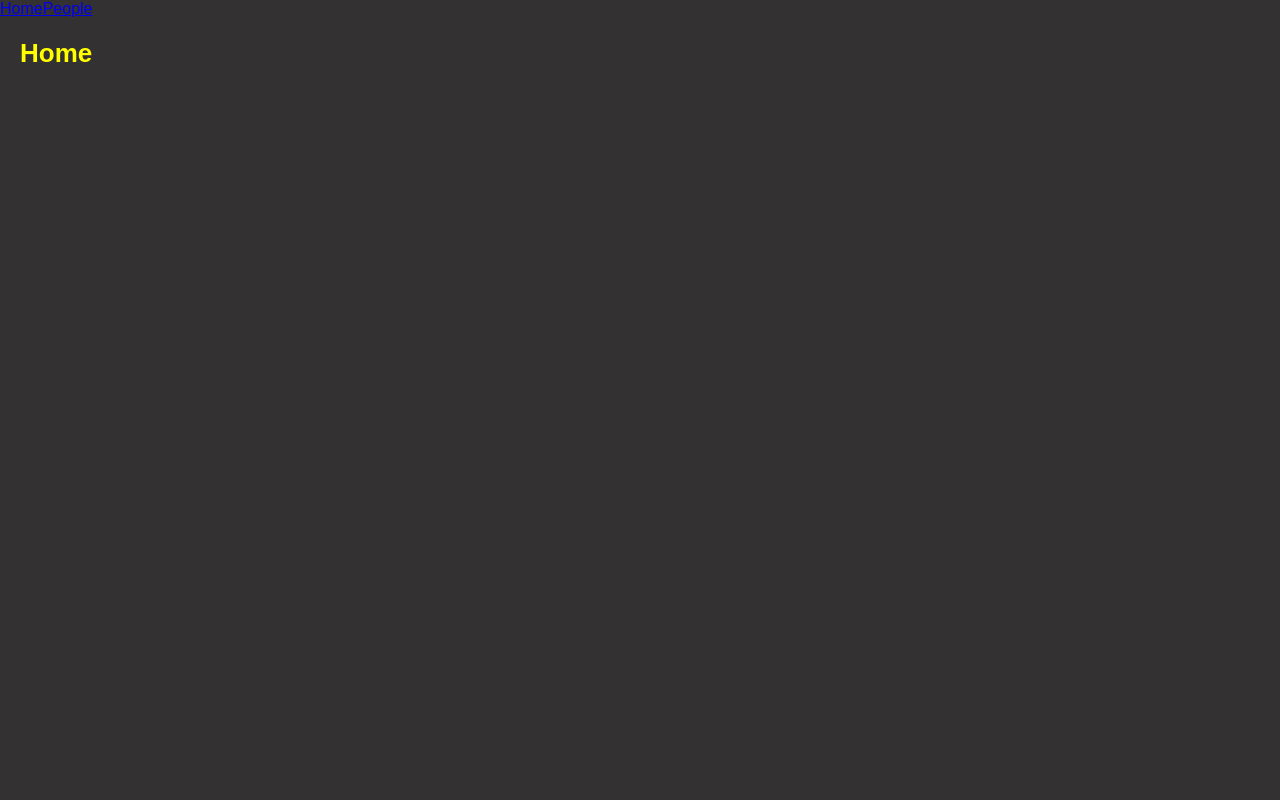
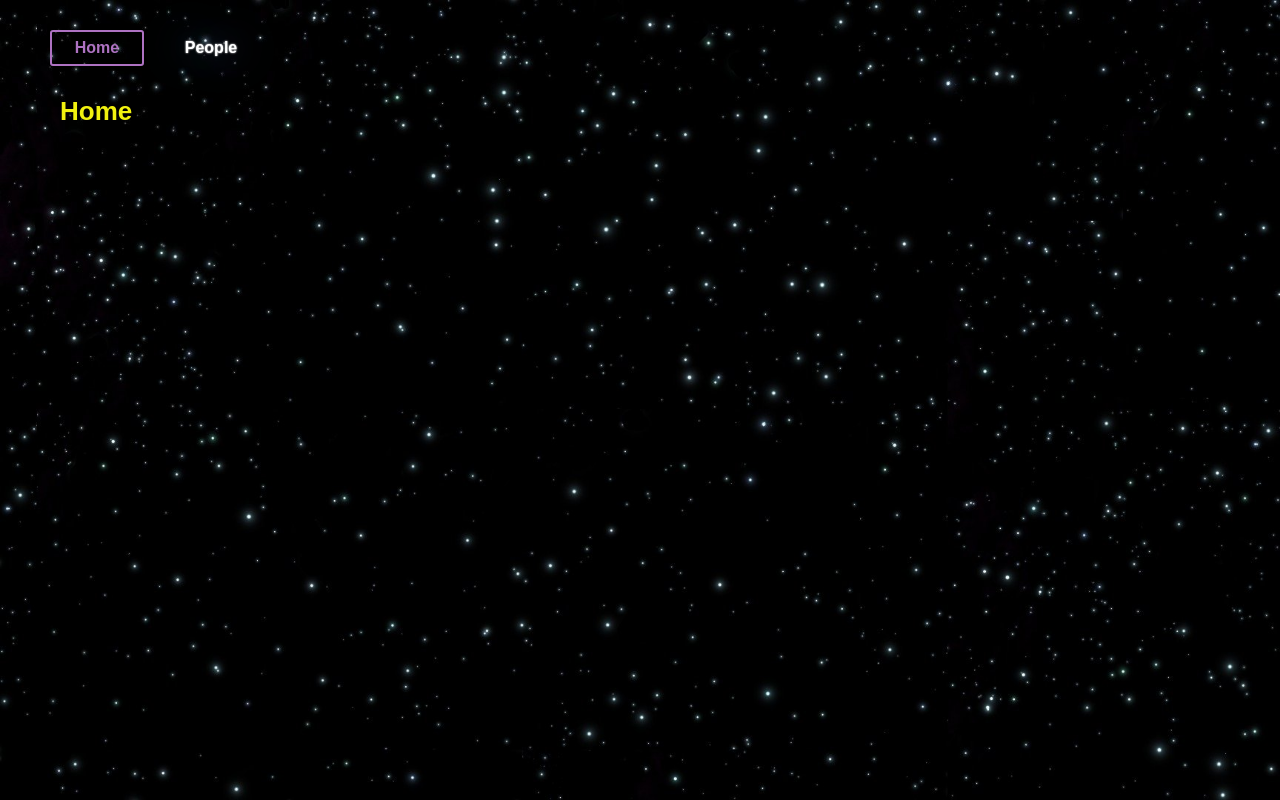
Before and after one commit to Sieserio/starWars, a Vue app: page / in a window 1280 px wide. Built offline with nearby package versions, Linux system fonts and the light colour scheme.

Commit message:
Add not-found Page

```diff
--- a/src/App.vue
+++ b/src/App.vue
@@ -1,13 +1,10 @@
 <script >
-import { createRouter } from 'vue-router'
-import PeoplePage from './containers/PeoplePage/PeoplePage.vue'
-import {getApiResource} from "@/utils/network.js";
 import  '@/components/Navigation/Navigation.vue'
 import Navigation from "@/components/Navigation/Navigation.vue";
-
+import '@/style/App.css'
 export default {
 
-  components : {Navigation, PeoplePage},
+  components : {Navigation},
 
 }
 
@@ -16,9 +13,11 @@ export default {
 
 
 <template>
+<div class="app-wrapper">
   <Navigation/>
-<router-view></router-view>
-<!--<PeoplePage/>-->
+  <router-view></router-view>
+</div>
+
 
 </template>
 
--- /dev/null
+++ b/src/components/Navigation/Navigation.css
@@ -0,0 +1,34 @@
+.nav-wrapper{
+    display: flex;
+    align-items: center;
+    margin-bottom: var(--spacing-large);
+}
+
+.nav-list{
+    display: flex;
+    flex-wrap: wrap;
+    list-style-type: none;
+}
+
+.nav-a{
+    display: block;
+    margin: 0 10px;
+    padding: 7px 10px;
+    min-width: 70px;
+    border: 2px solid transparent;
+    border-radius: var(--border-radius-small);
+    color: var(--color-white);
+    text-align: center;
+    font-family:  var(--font-family-main);
+    text-decoration: none;
+    font-weight: var(--font-weight-bold);
+    text-shadow: var(--text-shadow-blue);
+
+    transition: var(--transition);
+}
+
+.nav-a.router-link-active{
+    border: 2px solid var(--color-violet);
+    text-shadow: none;
+    color: var(--color-violet);
+}
--- a/src/components/Navigation/Navigation.vue
+++ b/src/components/Navigation/Navigation.vue
@@ -1,5 +1,5 @@
 < <script>
-
+import '@/components/Navigation/Navigation.css'
 
 
 export default {
@@ -8,9 +8,13 @@ export default {
 </script>
 
 <template>
-  <div>
-    <RouterLink to="/" class="nav-tit">Home</RouterLink>
-    <RouterLink to="/people">People</RouterLink>
+  <div class="nav-wrapper">
+    <ul class="nav-list">
+      <li class="nav-link"> <RouterLink to="/" class="nav-a">Home</RouterLink> </li>
+      <li class="nav-link"> <RouterLink to="/people" class="nav-a">People</RouterLink> </li>
+    </ul>
+
+
 
   </div>
 </template>
--- /dev/null
+++ b/src/containers/NotFoundPage/NotFoundPage.css
@@ -0,0 +1,12 @@
+.not-found-text{
+    color: var(--color-white);
+    text-align: center;
+    margin-top: var(--spacing-medium);
+    font-size: var(--font-size-subHeader);
+    text-shadow: var(--text-shadow-blue);
+}
+
+.not-found-img{
+    width: 300px;
+    margin: 100px auto 0;
+}
--- /dev/null
+++ b/src/containers/NotFoundPage/NotFoundPage.vue
@@ -0,0 +1,20 @@
+<script >
+import '@/containers/NotFoundPage/NotFoundPage.css'
+import { useRoute } from 'vue-router'
+
+export default {
+  methods: {
+    getPath() {
+      const route = useRoute();
+      const address = route.params.pathMatch[0] ;
+      return address;
+    }
+  }
+}
+
+</script>
+
+<template>
+  <img  class="not-found-img" src='@/containers/NotFoundPage/img/not-found.png' alt="error 404"  >
+  <p class="not-found-text" >No match for /{{getPath()}}</p>
+</template>
--- a/src/containers/PeoplePage/PeoplePage.vue
+++ b/src/containers/PeoplePage/PeoplePage.vue
@@ -34,9 +34,6 @@ export default {
       } else {
         this.error = true
       }
-
-
-      console.log(this.peopleList)
     }
     getResource(API_PEOPLE)
     },
--- a/src/main.js
+++ b/src/main.js
@@ -2,34 +2,8 @@ import { createApp } from 'vue'
 //import { createPinia } from 'pinia'
 import '@/router/index.js'
 import App from './App.vue'
-
 import '@/style/index.css'
-import { createRouter, createWebHistory } from 'vue-router'
-import HomePage from "@/containers/HomePage/HomePage.vue";
-import PeoplePage from "@/containers/PeoplePage/PeoplePage.vue";
-import Test from "@/containers/Test/Test.vue";
-
-
-const router = createRouter({
-    history: createWebHistory(import.meta.env.BASE_URL),
-    routes: [
-        {
-            path: '/',
-            name: 'home',
-            component: HomePage
-        },
-        {
-            path: '/test',
-            name: 'test',
-            component: Test
-        },
-        {
-            path: '/people',
-            name: 'people',
-            component: PeoplePage
-        }
-    ]
-})
+import router from "@/router/index.js";
 
 
 const app = createApp(App)
--- a/src/router/index.js
+++ b/src/router/index.js
@@ -1,23 +1,28 @@
-// import { createRouter, createWebHistory } from 'vue-router'
-//
-//
-// const router = createRouter({
-//   history: createWebHistory(import.meta.env.BASE_URL),
-//   routes: [
-//     {
-//       path: '/',
-//       name: 'home',
-//       //component: HomeView
-//     },
-//     {
-//       path: '/about',
-//       name: 'about',
-//       // route level code-splitting
-//       // this generates a separate chunk (About.[hash].js) for this route
-//       // which is lazy-loaded when the route is visited.
-//       //component: () => import('../views/AboutView.vue')
-//     }
-//   ]
-// })
-//
-// export default router
+
+import {createRouter, createWebHistory} from "vue-router";
+import HomePage from "@/containers/HomePage/HomePage.vue";
+import PeoplePage from "@/containers/PeoplePage/PeoplePage.vue";
+import NotFoundPage from '@/containers/NotFoundPage/NotFoundPage.vue'
+
+const router = createRouter({
+    history: createWebHistory(import.meta.env.BASE_URL),
+    routes: [
+        {
+            path: '/',
+            name: 'home',
+            component: HomePage
+        },
+
+        {
+            path: '/people',
+            name: 'people',
+            component: PeoplePage
+        },
+        {
+            path: '/:pathMatch(.*)*',
+            name: 'not-found',
+            component: NotFoundPage
+        },
+    ]
+})
+export default router
--- /dev/null
+++ b/src/style/App.css
@@ -0,0 +1,11 @@
+.app-wrapper{
+    max-width: var(--width-max);
+    margin: auto;
+    padding: var(--spacing-large) 0;
+}
+
+@media screen and (max-width: 1400px){
+    .app-wrapper{
+        padding: var(--spacing-large) var(--spacing-large);
+    }
+}
--- a/src/style/index.css
+++ b/src/style/index.css
@@ -3,17 +3,32 @@
   --color-light-gray: #737373;
   --color-white : #fff;
   --color-black : #000;
-  --color-yellow : #ffff00;
+  --color-yellow : #f8f806;
+  --color-blue: #6a83b4;
+  --color-violet: #ae72c2;
 
+  --font-size-subHeader: 18px ;
   --font-size-header : 26px;
+  --font-size-main : 16px;
+
   --font-family-main : sans-serif;
+
+  --width-max: 1200px;
+
+  --font-weight-bold: 600;
+
+  --text-shadow-blue:
+          0 0 2px var(--color-white),
+          0 0 40px var(--color-blue);
 
   --border-radius-small : 3px;
   --spacing-medium : 20px;
+  --spacing-large : 30px;
 
   --transition : .4s;
 
-  --theme-default-header : #ffff00;
+  --theme-default-header : #f1f10f;
+  --theme-default-bg-image: url(@/static/bg-star.jpg);
 }
 
 *{
@@ -24,6 +39,16 @@
 body{
   background-color:var(--color-dark-gray);
   font-family: var(--font-family-main);
+  font-size: var(--font-size-main);
+  background-image: var(--theme-default-bg-image) ;
+  background-size: cover;
+  background-repeat: no-repeat;
+  background-position: top left;
+  background-attachment: fixed;
+}
+
+img{
+  display: block;
 }
 
 .page-title{
```
Also changed, not shown: src/static/bg-star.jpg (added).
